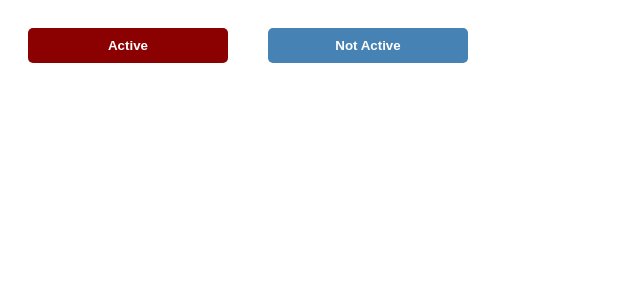
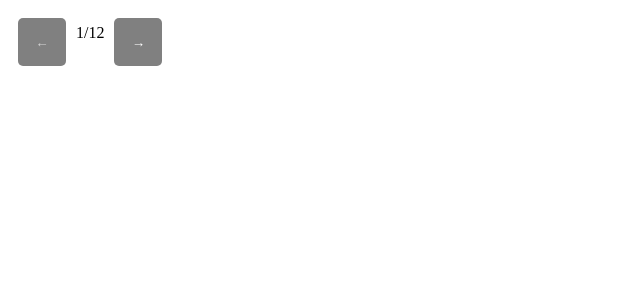
Before and after one commit to christofjens/react-playground, a React (Vite) app: page / in a window 1280 px wide. Shown: the top 300 px of the page, without its empty margins (0-640 px from the left). Built offline with nearby package versions, Linux system fonts and the light colour scheme.

Commit message:
Add pagination files

```diff
--- a/src/App.jsx
+++ b/src/App.jsx
@@ -1,11 +1,12 @@
 import * as React from 'react'
-import Button from './Button'
+import Pagination from './Pagination'
 
 export default children => {
   return (
     <div>
-      <Button isActive>Active</Button>
-      <Button>Not Active</Button>
+      <Pagination isInactive>&larr;</Pagination>
+      <p>1/12</p>
+      <Pagination>&rarr;</Pagination>
     </div>
   )
 }
--- /dev/null
+++ b/src/Pagination.css
@@ -0,0 +1,16 @@
+.Pagination {
+  width: 48px;
+  height: 48px;
+  padding: 10px;
+  margin: 10px;
+  background-color: grey;
+  color: white;
+  font-weight: 700;
+  border: none;
+  border-radius: 5px;
+}
+
+.Pagination.inactive {
+  color: lightgrey;
+  font-weight: 300;
+}
--- /dev/null
+++ b/src/Pagination.jsx
@@ -0,0 +1,13 @@
+import './Pagination.css'
+import * as React from 'react'
+
+export default ({ children, isInactive }) => {
+  return (
+    <button
+      isInactive
+      className={isInactive ? 'Pagination inactive' : 'Pagination'}
+    >
+      {children}
+    </button>
+  )
+}
--- /dev/null
+++ b/src/_global.css
@@ -0,0 +1,4 @@
+div {
+  display: flex;
+  flex-wrap: wrap;
+}
--- a/src/index.html
+++ b/src/index.html
@@ -6,6 +6,7 @@
     <meta name="viewport" content="width=device-width, initial-scale=1.0" />
     <title>React Playground</title>
     <script defer type="module" src="./index.jsx"></script>
+    <link rel="stylesheet" href="./_global.css" />
   </head>
   <body>
     <div id="root"></div>
--- a/src/index.jsx
+++ b/src/index.jsx
@@ -2,5 +2,6 @@ import * as React from 'react' // importiere alles aus 'react' und füge es unte
 import * as ReactDOM from 'react-dom'
 import App from './App'
 import Button from './Button'
+import Pagination from './Pagination'
 
-ReactDOM.render(<App text="Click Me!" />, document.querySelector('#root'))
+ReactDOM.render(<App />, document.querySelector('#root'))
```
